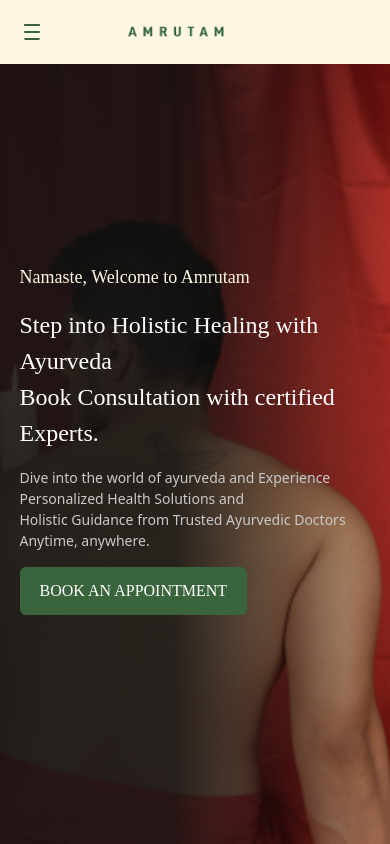
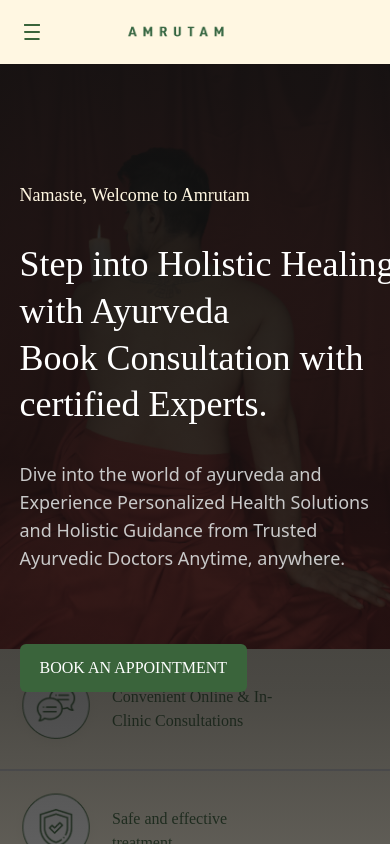
Before and after one commit to Asher9889/Amrutam-React-app, a React (Vite) app: page / in a window 390 px wide. Built offline with nearby package versions, Linux system fonts and the light colour scheme; a web font is replaced by a local one.

Commit message:
fixed zoom issue

```diff
--- a/src/components/approach/Approach.jsx
+++ b/src/components/approach/Approach.jsx
@@ -24,7 +24,7 @@
         At Amrutam we follow a unique and personalized approach to healing. Our expert practitioners begin each treatment process by conducting a thorough analysis of the patient’s body type, medical history, and current health conditions.
         </div>
       </div>
-      <div className='flex gap-5 mt-16 overflow-x-auto pb-10 lg:flex-row justify-center items-center'>
+      <div className='flex gap-5 mt-16 overflow-x-auto  pb-10 flex-row justify-center items-center'>
         {data.map((elem,index)=> <CountCard count={elem.count} title={elem.title} desc={elem.description}/>)}
 
       </div>
--- a/src/components/header/Header.jsx
+++ b/src/components/header/Header.jsx
@@ -7,11 +7,13 @@
 
   return (
     <div className="w-full h-fit lg:h-screen bg-[var(--primary-bg-color)] relative">
+
       <div className="h-[10%] flex  items-center p-6 gap-20">
         <img className="w-4 h-4  sm:hidden" src="/frame30.png" alt="logo" />
         <img className="w-28 h-4 sm:hidden" src="/frame31.png" alt="AMRUTAM" />
       </div>
-      <div className="header-div h-[130vh] md:h-[100vh]  lg:h-[70%] relative  flex">
+
+      <div className="header-div w-[100vw] h-fit  lg:h-[70%] relative  flex">
         {/* image for lg screen */}
         <div className="hidden md:inline-block w-[45%] lg:h-[70vh] bg-[#951D1C]"></div>
 
@@ -23,19 +25,21 @@
           <img src="/frame32.png" alt="" className="w-full h-full object-cover md:hidden " />
 
 
-        <div className="color "></div>
+        <div className="color hidden lg:block "></div>
+        <div className="color3 lg:hidden "></div>
       </div>
-      <div className="header-text-div absolute top-[16%] lg:top-[20%] left-[5%] flex flex-col gap-4 lg:gap-6 ">
+
+      <div className="header-text-div absolute top-[16%] lg:top-[20%] left-[5%] flex flex-col gap-8 lg:gap-6 ">
         <p className="font-nexa text-[18px]  text-[var(--text-primary-color)] lg:text-xl">
           Namaste, Welcome to Amrutam
         </p>
-        <p className=" text-[24px]  font-dinPro lg:leading-[4vw] lg:text-[3.2vw] text-[var(--text-secondary-color)]">
+        <p className=" text-4xl leading-[1.3]  font-dinPro lg:leading-[4vw] lg:text-[3.2vw] text-[var(--text-secondary-color)]">
           Step into Holistic Healing with Ayurveda <br />
           Book Consultation with certified Experts.
         </p>
-        <p className="text-[14px] lg:text-md text-[var(--gray-color)] mb- lg:mb-5">
+        <p className="text-lg mb-10 lg:mb-[0] w-96 lg:w-[55vw] lg:text-md text-[var(--gray-color)] ">
           Dive into the world of ayurveda and Experience Personalized Health
-          Solutions and <br />
+          Solutions and
           Holistic Guidance from Trusted Ayurvedic Doctors Anytime, anywhere.
         </p>
         <Button value={text} />
--- a/src/components/header/header.css
+++ b/src/components/header/header.css
@@ -7,8 +7,15 @@
   width: 100vw;
   height: 100%;
 }
-
- /* @media (max-width: 480px) {
+.color3{
+  background: linear-gradient(180deg, rgba(18,18,18,0.9445903361344538) 0%, rgba(18,18,18,0.7588760504201681) 38%, rgba(18,18,18,0.2) 100%);
+  position: absolute;
+  top: 0;
+  left: 0;
+  width: 100vw;
+  height: 195vh;
+  }
+   /* @media (max-width: 480px) {
   .header-img1,.header-img2{
     display: none;
   }
@@ -16,10 +23,7 @@
     background-image: url(/public/frame32.png);
     background-size: cover;
   }
-  .color{
-  background: linear-gradient(180deg, rgba(18,18,18,0.9445903361344538) 0%, rgba(18,18,18,0.6588760504201681) 38%, rgba(18,18,18,0) 100%);
-  position: absolute;
-  }
+
   .step{
     font-size: 40px;
   }
--- a/src/components/smallComponents/CountCard.jsx
+++ b/src/components/smallComponents/CountCard.jsx
@@ -2,7 +2,7 @@
 
 const CountCard = ({title, count, desc}) => {
   return (
-    <div className='lg:w-56 w-56 h-60 border-t-4 shrink-0 border-[var(--green-color)] lg:h-64 bg-[var(--primary-bg-color)] flex flex-col items-center p-4 lg:p-3 gap-3 pt-6 shadow-xl rounded-xl  font-dinPro'>
+    <div className='lg:w-56  w-56 h-60 border-t-4 shrink-0 border-[var(--green-color)] lg:h-64 bg-[var(--primary-bg-color)] flex flex-col items-center p-4 lg:p-3 gap-3 pt-6 shadow-xl rounded-xl  font-dinPro'>
       <div className='w-16 h-16 text-3xl  text-[var(--secondary-bg-color)] bg-[var(--green-color)] rounded-full flex justify-center items-center'>
         {count}
       </div>
```
